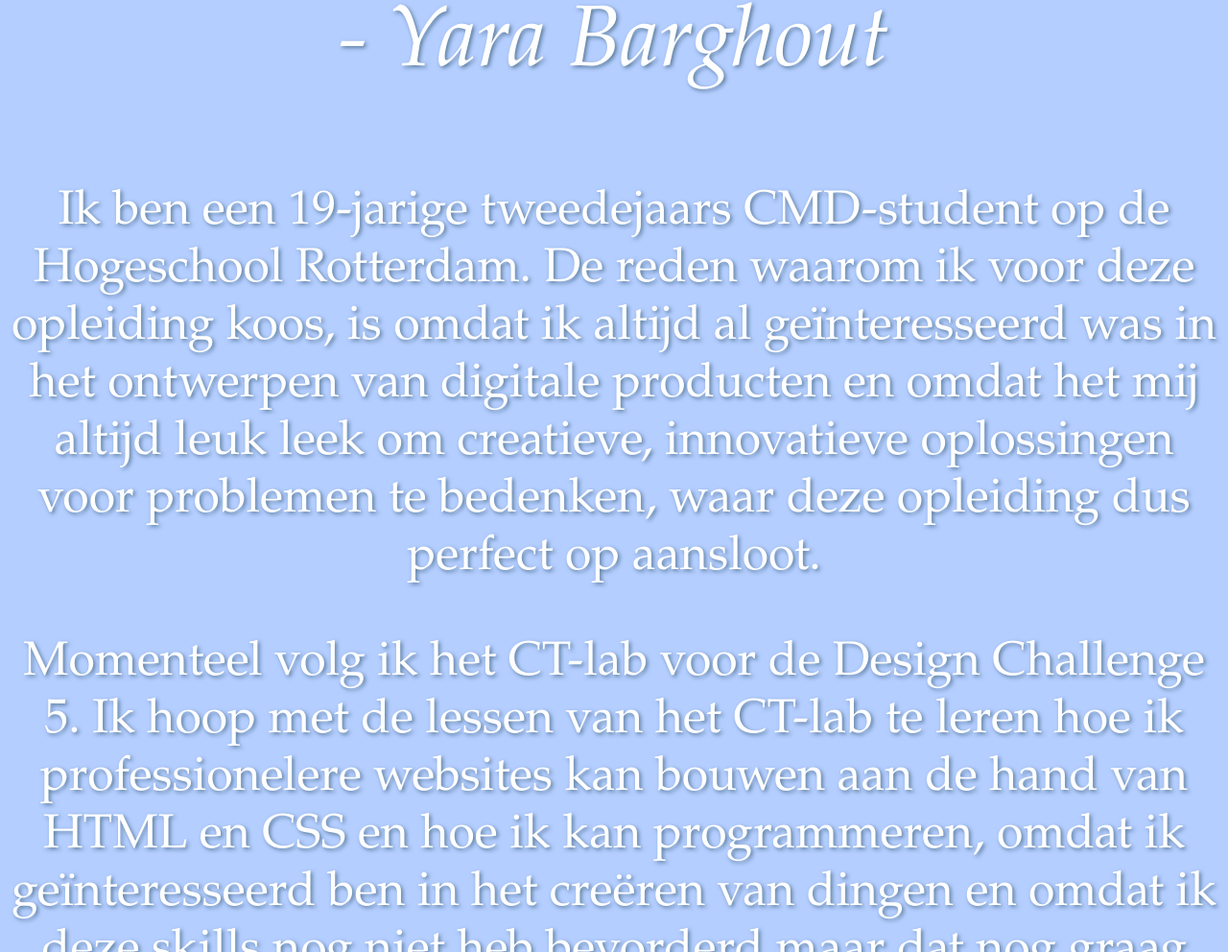
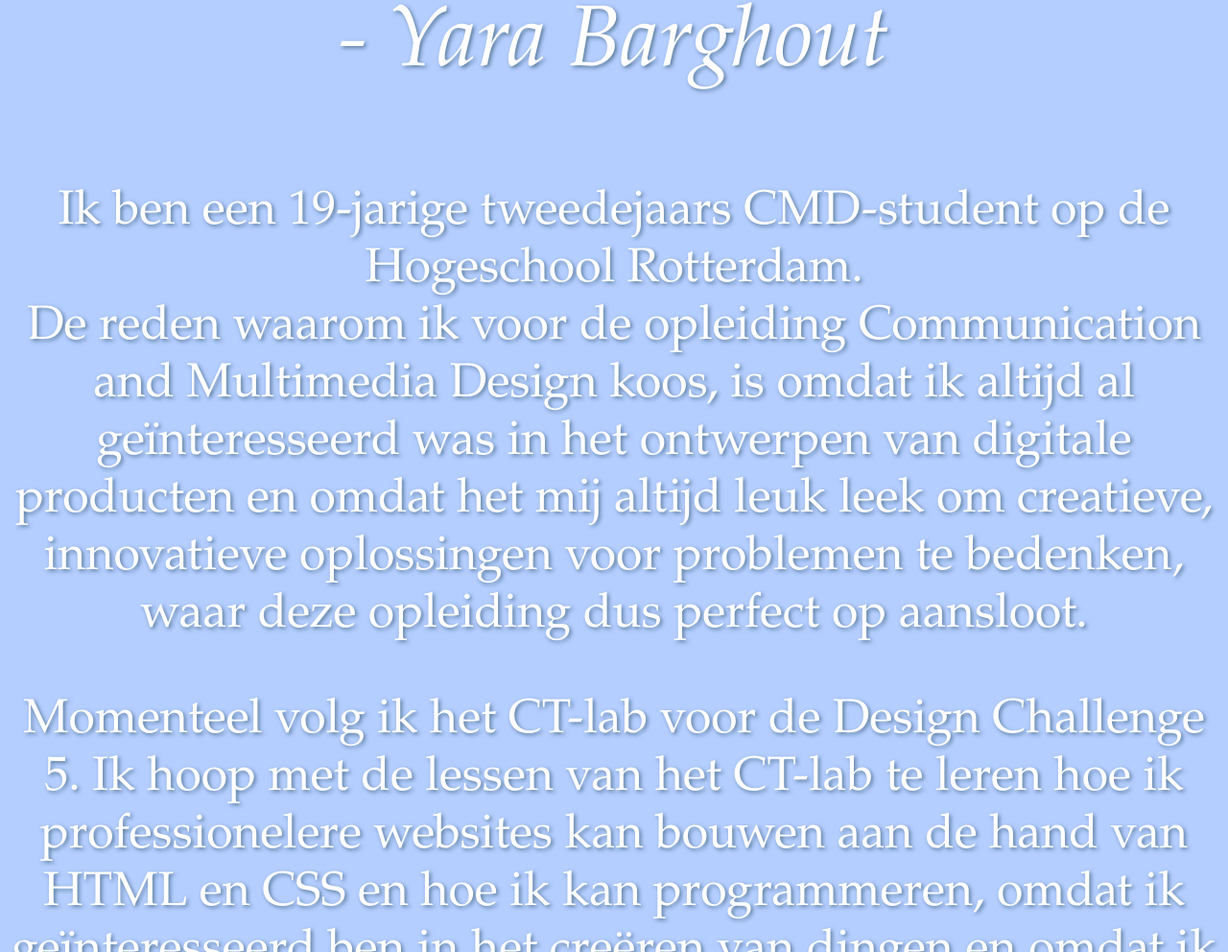
Before and after one commit to YBG2002/CU2, a plain HTML site: page index.html in a window 1280 px wide. Shown: the part 2387-3379 px from the top of the page at 96% size. Drawn offline with Linux system fonts and the light colour scheme.

Commit message:
CU2 LAATSTEEEE

```diff
--- a/index.html
+++ b/index.html
@@ -17,7 +17,7 @@
 			<p><i>"The importance of design is only realized when you look around you."<br>- Yara Barghout </i></p>
 		</div>
 		<div class="texto">
-			<p>Ik ben een 19-jarige tweedejaars CMD-student op de Hogeschool Rotterdam. De reden waarom ik voor deze opleiding koos, is omdat ik altijd al geïnteresseerd was in het ontwerpen van digitale producten en omdat het mij altijd leuk leek om creatieve, innovatieve oplossingen voor problemen te bedenken, waar deze opleiding dus perfect op aansloot.</p>
+			<p>Ik ben een 19-jarige tweedejaars CMD-student op de Hogeschool Rotterdam.<br>De reden waarom ik voor de opleiding Communication and Multimedia Design koos, is omdat ik altijd al geïnteresseerd was in het ontwerpen van digitale producten en omdat het mij altijd leuk leek om creatieve, innovatieve oplossingen voor problemen te bedenken, waar deze opleiding dus perfect op aansloot.</p>
 			<p>Momenteel volg ik het CT-lab voor de Design Challenge 5.
 				Ik hoop met de lessen van het CT-lab te leren hoe ik professionelere websites kan bouwen aan de hand van HTML en CSS en hoe
 				ik kan programmeren, omdat ik geïnteresseerd ben in het creëren van dingen en omdat ik deze skills nog niet heb bevorderd maar dat nog graag zou willen doen.
```
